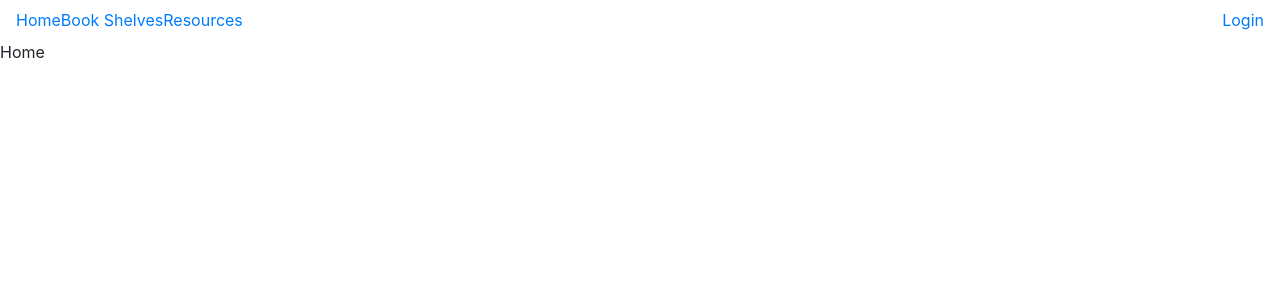
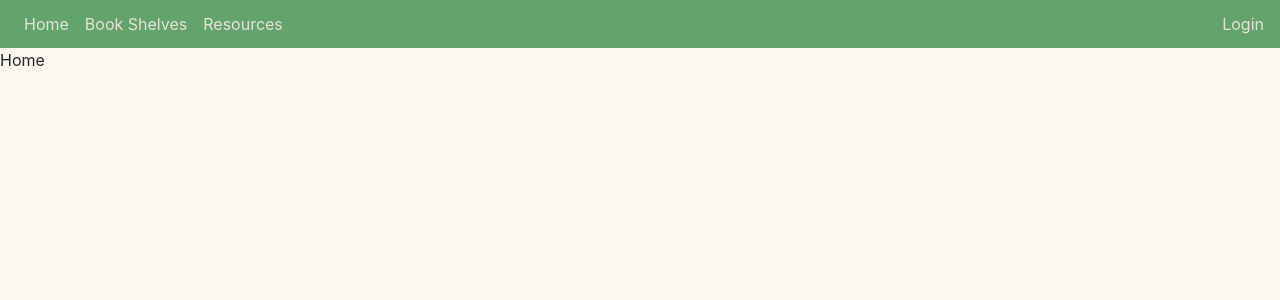
Before and after one commit to charlie763/edu-source, a React (Create React App) app: page / in a window 1280 px wide. Shown: the top 300 px of the page. Built offline with nearby package versions, Linux system fonts and the light colour scheme.

Commit message:
sytle navbar

```diff
--- a/src/App.css
+++ b/src/App.css
@@ -1,64 +1,15 @@
-input[type='range'] {
-  width: 210px;
-  height: 30px;
-  overflow: hidden;
-  cursor: pointer;
-    outline: none;
-}
-input[type='range'],
-input[type='range']::-webkit-slider-runnable-track,
-input[type='range']::-webkit-slider-thumb {
-  -webkit-appearance: none;
-    background: none;
-}
-input[type='range']::-webkit-slider-runnable-track {
-  width: 200px;
-  height: 1px;
-  background: #003D7C;
+.secondary-background {
+  background-color: #63A46C!important;
 }
 
-input[type='range']:nth-child(2)::-webkit-slider-runnable-track{
-  background: none;
+.tertiary-background {
+  background-color: #4B88A2!important!;
 }
 
-input[type='range']::-webkit-slider-thumb {
-  position: relative;
-  height: 15px;
-  width: 15px;
-  margin-top: -7px;
-  background: #fff;
-  border: 1px solid #003D7C;
-  border-radius: 25px;
-  z-index: 1;
+.secondary-text {
+  color: #E7E3DA!important;
 }
 
-
-input[type='range']:nth-child(1)::-webkit-slider-thumb{
-  z-index: 2;
+.nav-item{
+  margin: .25rem .5rem .25rem .5rem;
 }
-
-.slider-container{
-    position: relative;
-    height: 20px;
-    width: 210px;
-    display: inline-block;
-    margin-left: 20px;
-}
-.slider-container input{
-    position: absolute;
-}
-
-.slider-container span{
-    position: absolute;
-    margin-top: 8px;
-}
-
-.slider-container span.left-label{
-  left: -15px;
-}
-
-.slider-container span.right-label{
-  position: relative;
-  float: right;
-  margin-right: -25px;
-}
--- a/src/components/NavBar.js
+++ b/src/components/NavBar.js
@@ -3,25 +3,25 @@ import { NavLink } from 'react-router-dom'
 
 const NavBar = () => {
   return(
-    <nav id="navbar" class="navbar navbar-expand-lg navbar-light justify-content-between secondary-background">
-      <button class="navbar-toggler" type="button" data-toggle="collapse" data-target="#nav-menu" aria-controls="nav-menu" aria-expanded="false" aria-label="Toggle navigation">
-        <span class="navbar-toggler-icon"></span>
+    <nav id="navbar" className="navbar navbar-expand-lg navbar-light justify-content-between secondary-background">
+      <button className="navbar-toggler" type="button" data-toggle="collapse" data-target="#nav-menu" aria-controls="nav-menu" aria-expanded="false" aria-label="Toggle navigation">
+        <span className="navbar-toggler-icon"></span>
       </button>
-      <div class="collapse navbar-collapse" id="nav-menu">
-        <ul class="navbar-nav">
-          <li class="nav-item">
-            <NavLink to="/">Home</NavLink>
+      <div className="collapse navbar-collapse" id="nav-menu">
+        <ul className="navbar-nav">
+          <li className="nav-item">
+            <NavLink className="secondary-text" to="/">Home</NavLink>
           </li>
-          <li class="nav-item">
-            <NavLink to="/bookshelves">Book Shelves</NavLink>
+          <li className="nav-item">
+            <NavLink className="secondary-text" to="/bookshelves">Book Shelves</NavLink>
           </li>
-          <li class="nav-item">
-            <NavLink to="/resources">Resources</NavLink>
+          <li className="nav-item">
+            <NavLink className="secondary-text" to="/resources">Resources</NavLink>
           </li>
         </ul>
       </div>
       <div>
-        <NavLink to="/login">Login</NavLink>
+        <NavLink className="secondary-text" to="/login">Login</NavLink>
       </div>
     </nav>
   )
--- a/src/index.css
+++ b/src/index.css
@@ -3,6 +3,8 @@ body {
   font-family: -apple-system, BlinkMacSystemFont, 'Segoe UI', 'Roboto', 'Oxygen',
     'Ubuntu', 'Cantarell', 'Fira Sans', 'Droid Sans', 'Helvetica Neue',
     sans-serif;
+  background-color: #FBF8EF;
+  color: #252627;
   -webkit-font-smoothing: antialiased;
   -moz-osx-font-smoothing: grayscale;
 }
```
